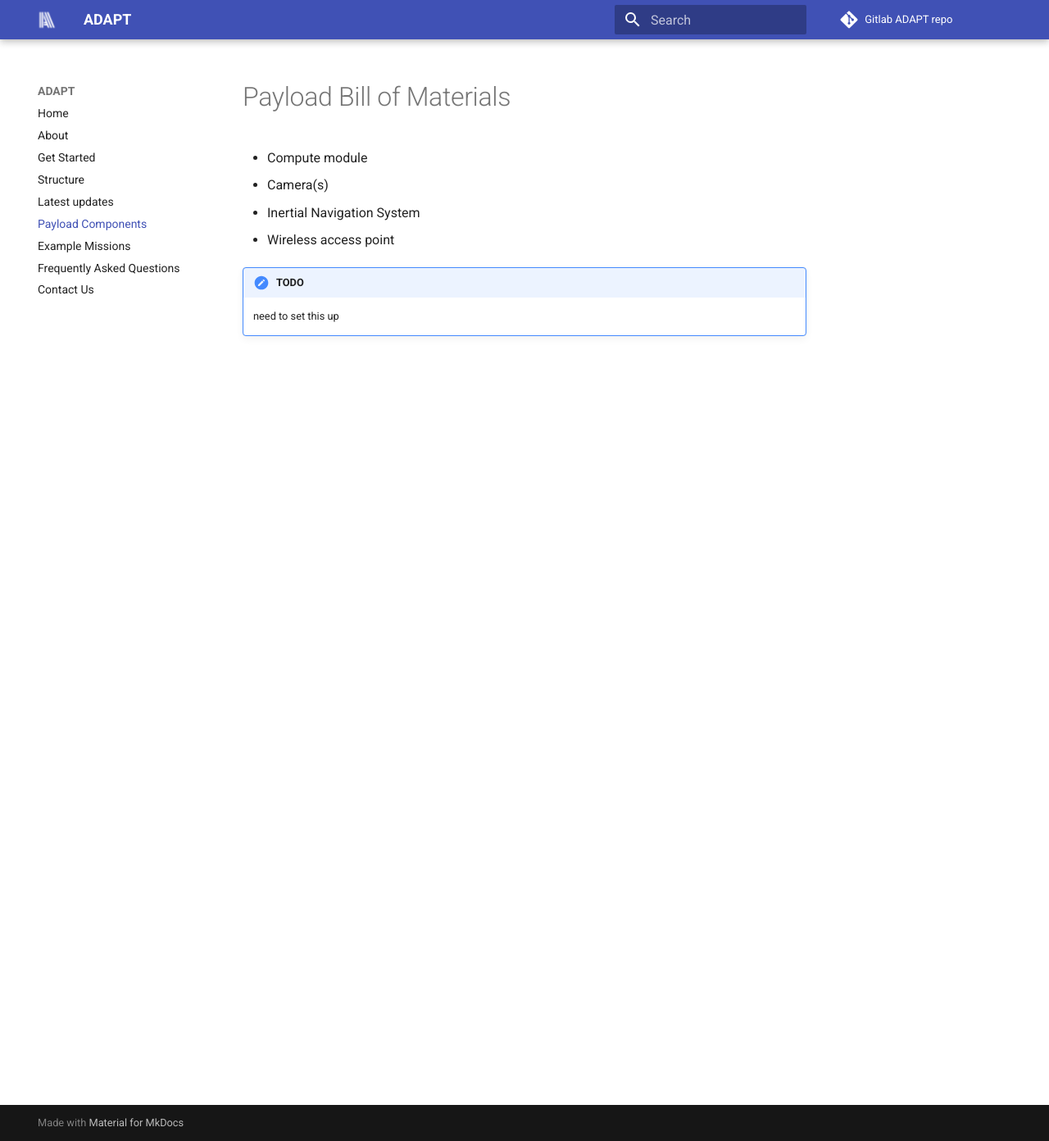
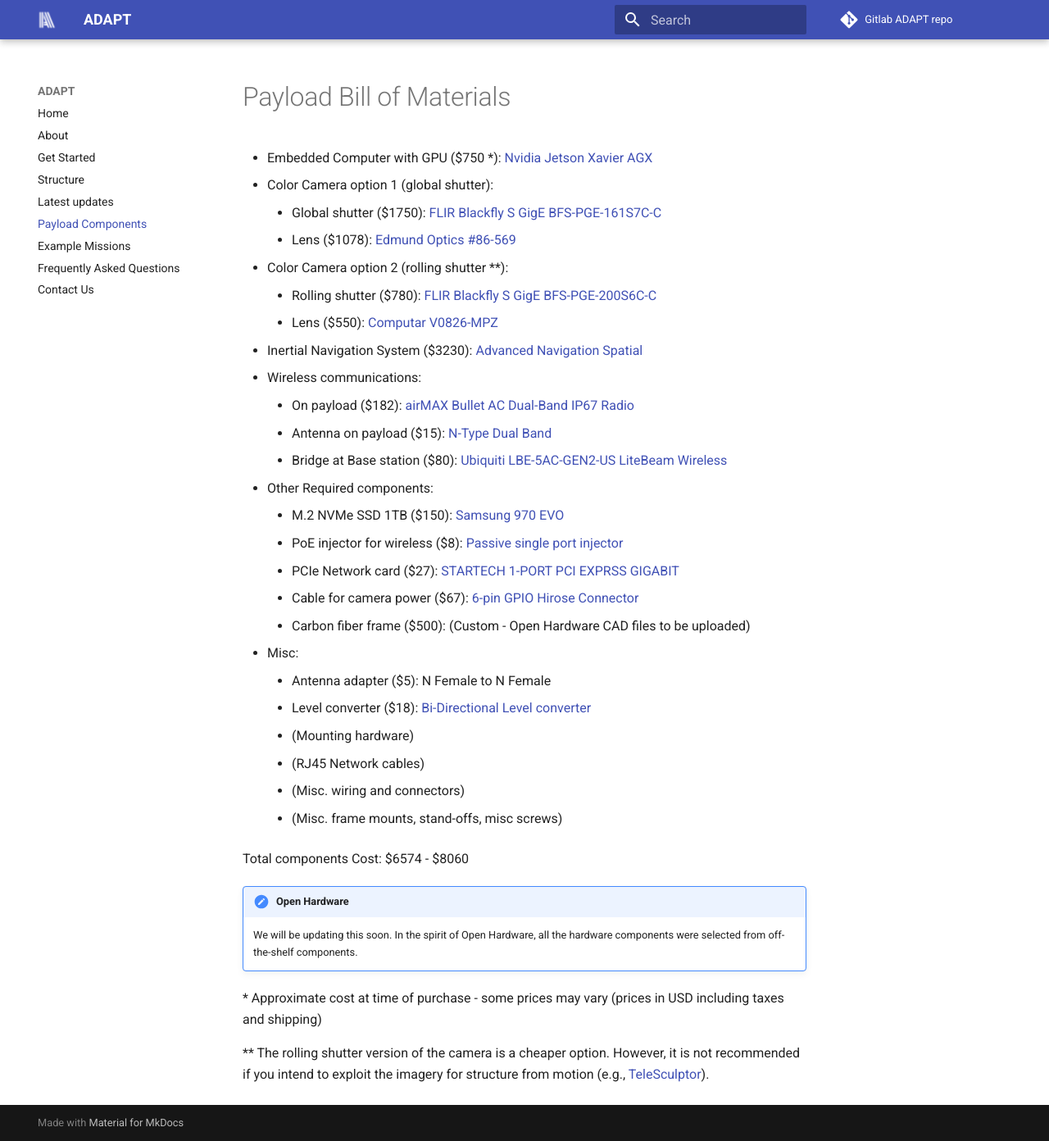
Before and after one commit to Kitware/adapt, an MkDocs documentation site: the page built from docs/parts.md, in a window 1280 px wide and 1392 px high. Shown: the whole window at 82% size. Built offline with MkDocs 1.6.1 and Material for MkDocs 9.7.7, drawn with Linux system fonts in a browser that asks for light colours.

Commit message:
Update blog.md and made payload components

```diff
--- a/docs/parts.md
+++ b/docs/parts.md
@@ -1,10 +1,38 @@
-
 #  Payload Bill of Materials
 
-* Compute module
-* Camera(s)
-* Inertial Navigation System
-* Wireless access point
+* Embedded Computer with GPU ($750 \*):
+    [Nvidia Jetson Xavier AGX](https://developer.nvidia.com/embedded/jetson-agx-xavier-developer-kit)
+* Color Camera option 1 (global shutter):
+    - Global shutter ($1750): [FLIR Blackfly S GigE BFS-PGE-161S7C-C](https://www.flir.com/products/blackfly-s-gige/?model=BFS-PGE-161S7C-C)
+    - Lens ($1078): [Edmund Optics #86-569](https://www.edmundoptics.com/p/8mm-focal-length-hp-series-fixed-focal-length-lens/41693/)
+* Color Camera option 2 (rolling shutter \*\*):
+    - Rolling shutter ($780): [FLIR Blackfly S GigE BFS-PGE-200S6C-C](https://www.flir.com/products/blackfly-s-gige/?model=BFS-PGE-200S6C-C)
+    - Lens ($550): [Computar V0826-MPZ](https://computar.com/product/1449/V0826-MPZ)
+* Inertial Navigation System ($3230):
+    [Advanced Navigation Spatial](https://www.advancednavigation.com/products/spatial)
+* Wireless communications:
+    - On payload ($182): [airMAX Bullet AC Dual-Band IP67 Radio](https://store.ui.com/collections/operator-airmax-devices/products/bullet-ac-ip67-1)
+    - Antenna on payload ($15): [N-Type Dual Band](https://www.trendnet.com/products/wireless/5-7dBi-Outdoor-Dual-Band-Omni-Antenna-Kit-TEW-AO57)
+    - Bridge at Base station ($80): [Ubiquiti LBE-5AC-GEN2-US LiteBeam Wireless](https://www.ui.com/airmax/litebeam-ac-gen2/)
+* Other Required components:
+    - M.2 NVMe SSD 1TB ($150): [Samsung 970 EVO](https://www.samsung.com/us/computing/memory-storage/solid-state-drives/ssd-970-evo-nvme-m-2-1tb-mz-v7e1t0bw/)
+    - PoE injector for wireless ($8): [Passive single port injector](https://shop.poetexas.com/products/gpoe-1-wm)
+    - PCIe Network card ($27): [STARTECH 1-PORT PCI EXPRSS GIGABIT](https://www.startech.com/en-us/networking-io/st1000spex2)
+    - Cable for camera power ($67): [6-pin GPIO Hirose Connector](https://www.edmundoptics.com/p/blackflyreg-6-pin-gpio-hirose-connector-45m-cable/30350/)
+    - Carbon fiber frame ($500): (Custom - Open Hardware CAD files to be uploaded)
+* Misc:
+    - Antenna adapter ($5): N Female to N Female
+    - Level converter ($18): [Bi-Directional Level converter](https://www.sparkfun.com/products/12009)
+    - (Mounting hardware)
+    - (RJ45 Network cables)
+    - (Misc. wiring and connectors)
+    - (Misc. frame mounts, stand-offs, misc screws)
 
-!!! note "TODO"
-    need to set this up
+Total components Cost: $6574 - $8060
+
+!!! note "Open Hardware"
+    We will be updating this soon. In the spirit of Open Hardware, all the hardware components were selected from off-the-shelf components.
+
+\* Approximate cost at time of purchase - some prices may vary (prices in USD including taxes and shipping)
+
+\*\* The rolling shutter version of the camera is a cheaper option. However, it is not recommended if you intend to exploit the imagery for structure from motion (e.g., [TeleSculptor](https://telesculptor.org/)).
```
Also changed, not shown: docs/blog.md (+10 -9 lines).
